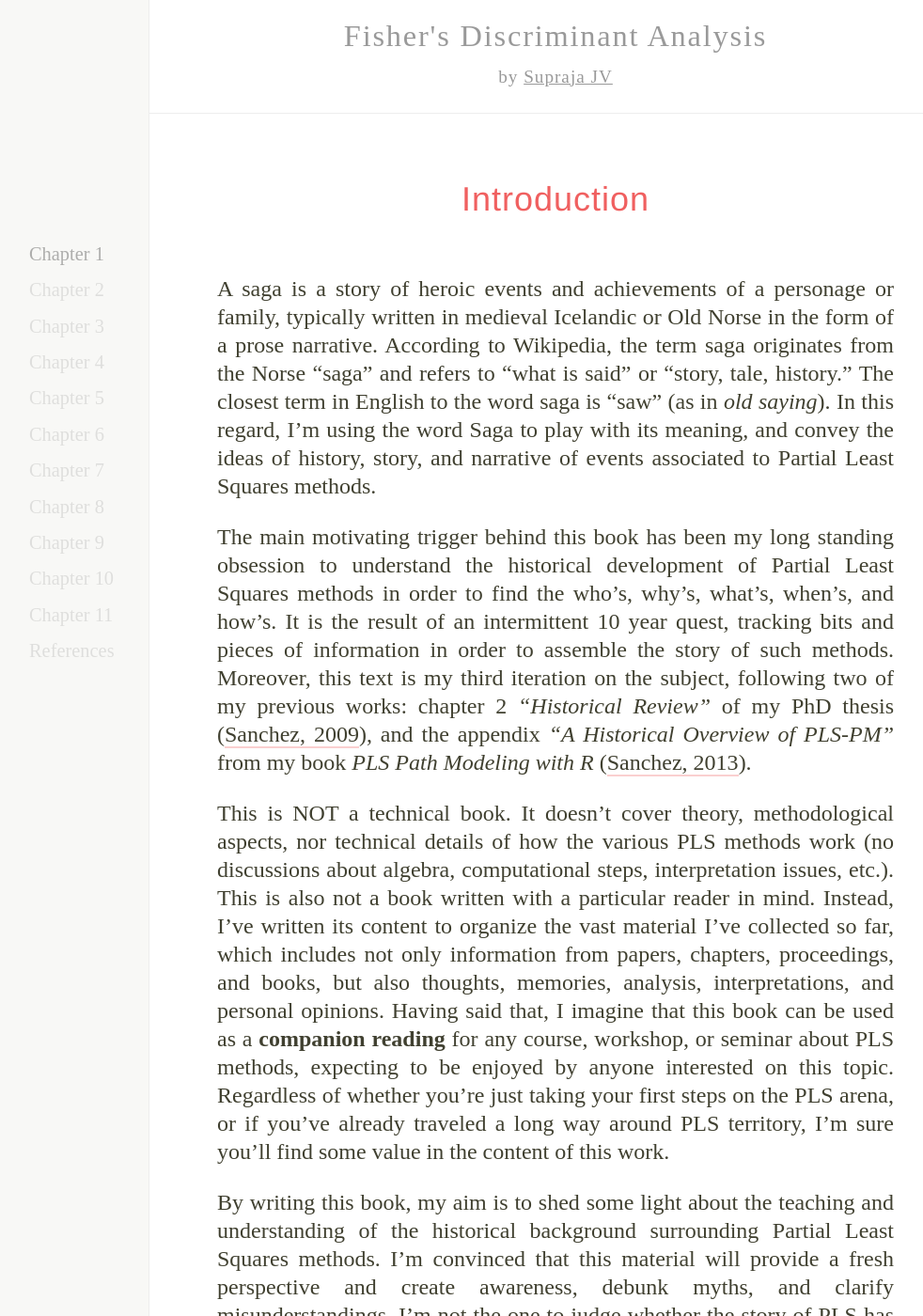
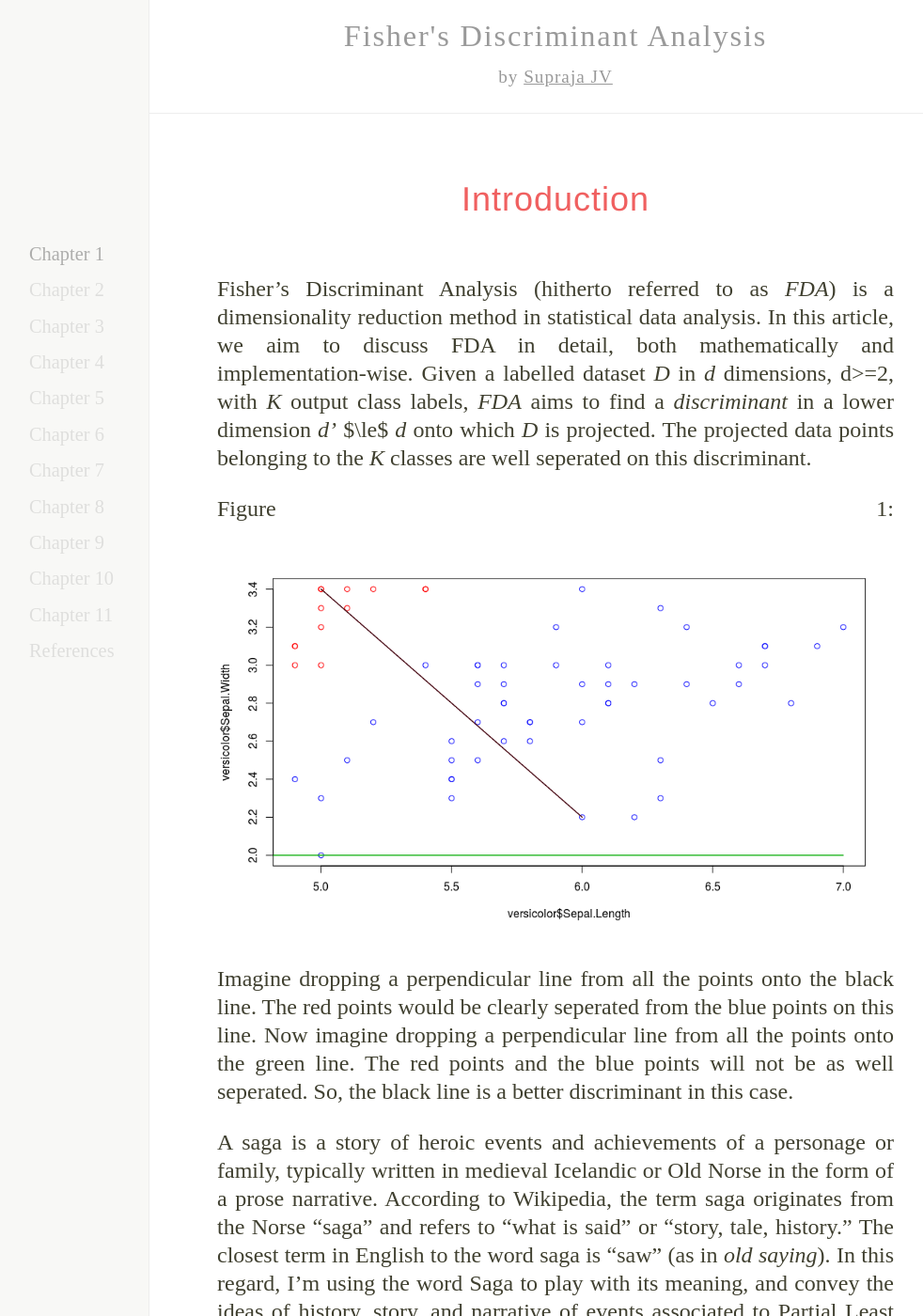
Before and after one commit to akatav/akatav.github.io, a Jekyll site: the page built from chapter1.md, in a window 1280 px wide and 1400 px high. Shown: the whole window at 94% size, without its empty margins (49-1031 px from the left). Built offline with Jekyll 4.4.1, drawn with Linux system fonts in a browser that asks for light colours.

Commit message:
Introduction-1

```diff
--- a/chapter1.md
+++ b/chapter1.md
@@ -4,6 +4,15 @@ title: "introduction"
 ---
 
 # Introduction
+
+
+Fisher's Discriminant Analysis (hitherto referred to as _FDA_) is a dimensionality reduction method in statistical data analysis. In this article, we aim to discuss FDA in detail, both mathematically and implementation-wise. Given a labelled dataset _D_ in _d_ dimensions, d>=2, with _K_ output class labels, _FDA_ aims to find a _discriminant_ in a lower dimension _d'_ $\le$ _d_ onto which _D_ is projected. The projected data points belonging to the _K_ classes are well seperated on this discriminant.
+
+Figure 1:
+![Scatterplot](images/Fig1.png "Fisher's discriminant")
+
+Imagine dropping a perpendicular line from all the points onto the black line. The red points would be clearly seperated from the blue points on this line.
+Now imagine dropping a perpendicular line from all the points onto the green line. The red points and the blue points will not be as well seperated. So, the black line is a better discriminant in this case.
 
 A saga is a story of heroic events and achievements of a personage or family, typically written in medieval Icelandic or Old Norse in the form of a prose narrative. According to Wikipedia, the term saga originates from the Norse "saga" and refers to "what is said" or "story, tale, history." The closest term in English to the word saga is "saw" (as in _old saying_). In this regard, I'm using the word Saga to play with its meaning, and convey the ideas of history, story, and narrative of events associated to Partial Least Squares methods.
 
```
